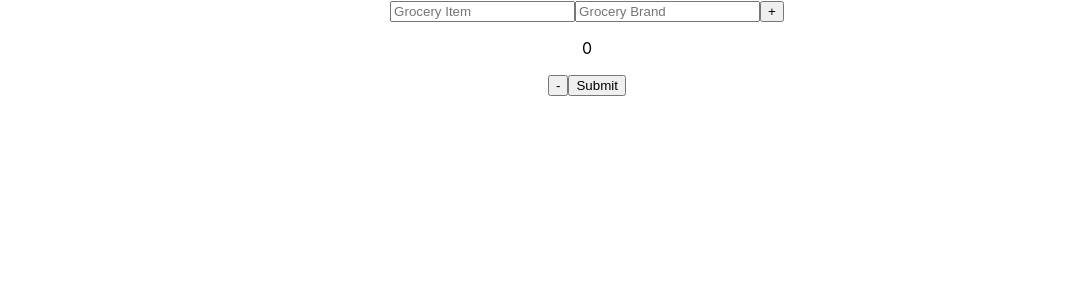
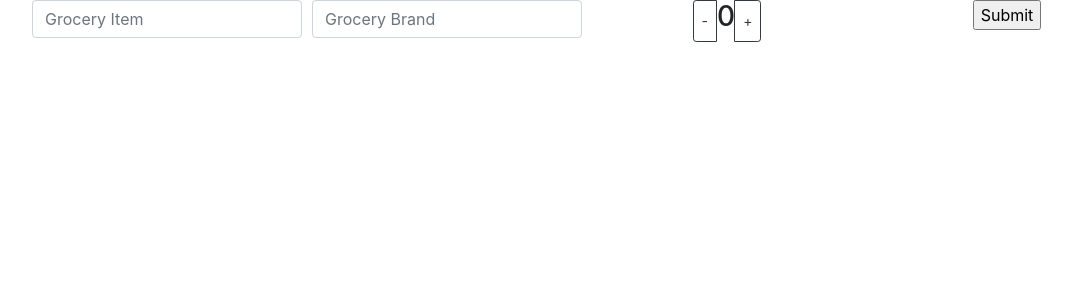
Before and after one commit to brockbyrd/groceries-list, a React (Create React App) app: page / in a window 1280 px wide. Shown: the top 300 px of the page, without its empty margins (53-1125 px from the left). Built offline with nearby package versions, Linux system fonts and the light colour scheme.

Commit message:
styles input

```diff
--- a/src/components/GroceryInput.js
+++ b/src/components/GroceryInput.js
@@ -1,5 +1,10 @@
 import React, { useState } from 'react'
 import Button from 'react-bootstrap/Button';
+import ButtonGroup from 'react-bootstrap/ButtonGroup';
+import Form from 'react-bootstrap/Form';
+import Col from 'react-bootstrap/Col';
+import Row from 'react-bootstrap/Row';
+import Container from 'react-bootstrap/Container';
 
 function GroceryInput() {
     const [item, setItem] = useState('');
@@ -7,27 +12,44 @@ function GroceryInput() {
     const [count, setCount] = useState(0);
 
         return (
-            <div>
-                <input
+            <Container>
+                <Form>
+                    <Form.Row className="justify-content-md-center">
+
+                        <Col>
+                            <Form.Control
                                 type="text"
                                 className="grocery_input"
                                 placeholder="Grocery Item"
                                 value={item}
                                 onChange={(event) => setItem(event.target.value)}
                             />
-                <input
+                        </Col>
+
+                        <Col>
+                            <Form.Control
                                 type="text"
                                 className="grocery_input"
                                 placeholder="Grocery Brand"
                                 value={brand}
                                 onChange={(event) => setBrand(event.target.value)}
                             />
+                        </Col>
 
-                <Button variant="outline-dark" onClick={() => setCount(count + 1)}> + </Button>
-                <p className="counter">{count}</p>
-                <Button variant="outline-dark" onClick={() => setCount(count - 1)}> - </Button>
+                        <Col>
+                                <ButtonGroup size="sm">
+                                    <Button variant="outline-dark" onClick={() => setCount(count - 1)}>-</Button>
+                                        <h3 className="counter">{count}</h3>
+                                    <Button variant="outline-dark" onClick={() => setCount(count + 1)}>+</Button>
+                                </ButtonGroup>
+                        </Col>
+
+                        <Col>
                             <input type="submit" value="Submit" />
-            </div>
+                        </Col>
+                    </Form.Row>
+                </Form>
+            </Container>
         )
 }
 
--- a/src/index.js
+++ b/src/index.js
@@ -2,6 +2,7 @@ import React from 'react';
 import ReactDOM from 'react-dom';
 import './index.css';
 import App from './App';
+import 'bootstrap/dist/css/bootstrap.min.css';
 
 ReactDOM.render(
   <React.StrictMode>
```
Lines whose indentation alone changed are shown as unchanged.
